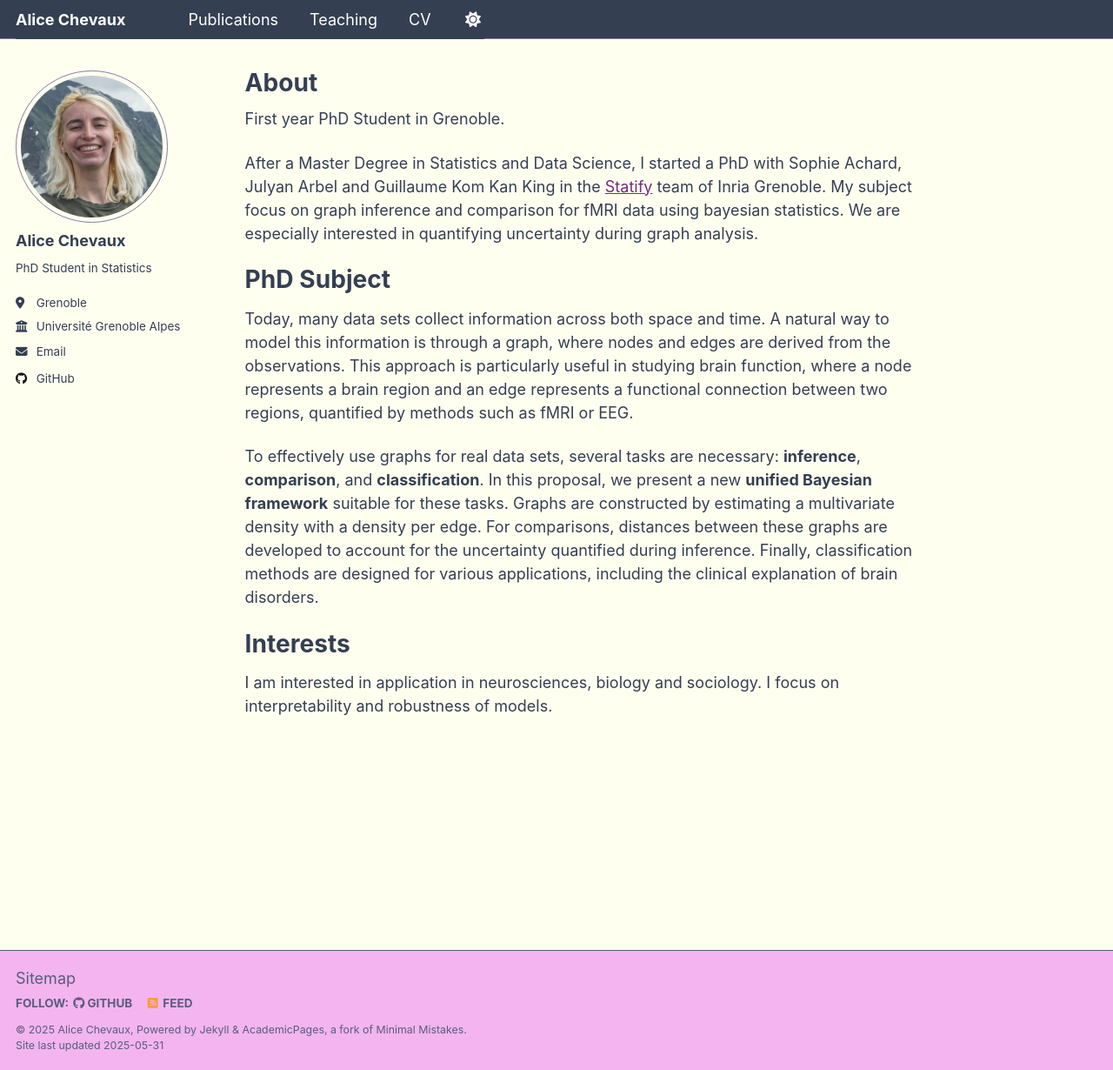
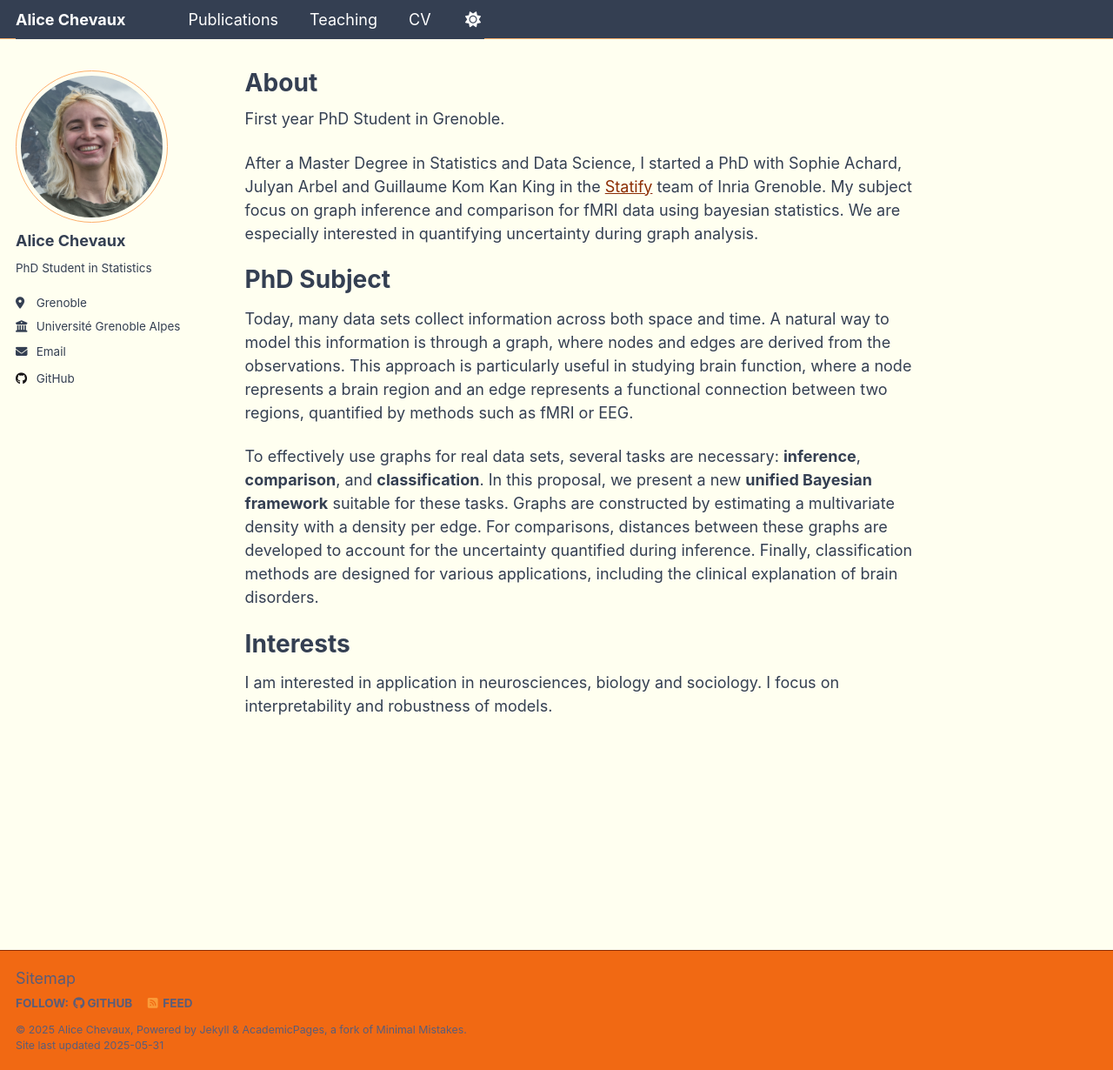
Before and after one commit to alicechevaux/alicechevaux.github.io, a Jekyll site: the page built from _pages/about.md, in a window 1280 px wide and 1230 px high. Shown: the whole window at 87% size. Built offline with Jekyll 4.4.1, drawn with Linux system fonts in a browser that asks for light colours.

Commit message:
Update _default.scss

```diff
--- a/_sass/theme/_default.scss
+++ b/_sass/theme/_default.scss
@@ -31,9 +31,9 @@ $sidebar-screen-min-width   : 1024px;
     // Couleurs de base (nouvelle palette)
     --global-header-bg-color           : #343f52;  // Violet foncé (header)
     --global-bg-color                  : #fffff0;  // Gris très clair (fond)
-    --global-footer-bg-color           : #f3b4f0;  // Vert pâle (footer)
-    --global-border-color              : #867aa2;  // Violet clair (bordures)
-    --global-dark-border-color         : #595d7a;  // Violet foncé (bordures épaisses)
+    --global-footer-bg-color           : #f16913;  // Vert pâle (footer)
+    --global-border-color              : #fdae6b;  // Violet clair (bordures)
+    --global-dark-border-color         : #8c2d04;  // Violet foncé (bordures épaisses)
 
     // Texte et contenu
     --global-text-color                : #343f52;  // Vert foncé (texte principal)
@@ -41,13 +41,13 @@ $sidebar-screen-min-width   : 1024px;
     --global-base-color                : #5a3d68;  // Violet grisé (base)
 
     // Liens et interactions
-    --global-link-color                : #762a83;  // Violet foncé
+    --global-link-color                : #8c2d04;  // Violet foncé
     --global-link-color-hover          : #f3b4f0;  // Violet clair (survol)
     --global-link-color-visited        : #5a3d68;  // Violet assombri
 
     // En-tête (masthead)
     --global-masthead-link-color       : #ffffff;  // Blanc (texte header)
-    --global-masthead-link-color-hover : #e7d4e8;  // Violet très pâle (survol)
+    --global-masthead-link-color-hover : #fdae6b;  // Violet très pâle (survol)
 
     // Code
     --global-code-background-color     : #f3b4f0;  // Violet pâle (fond code)
```
